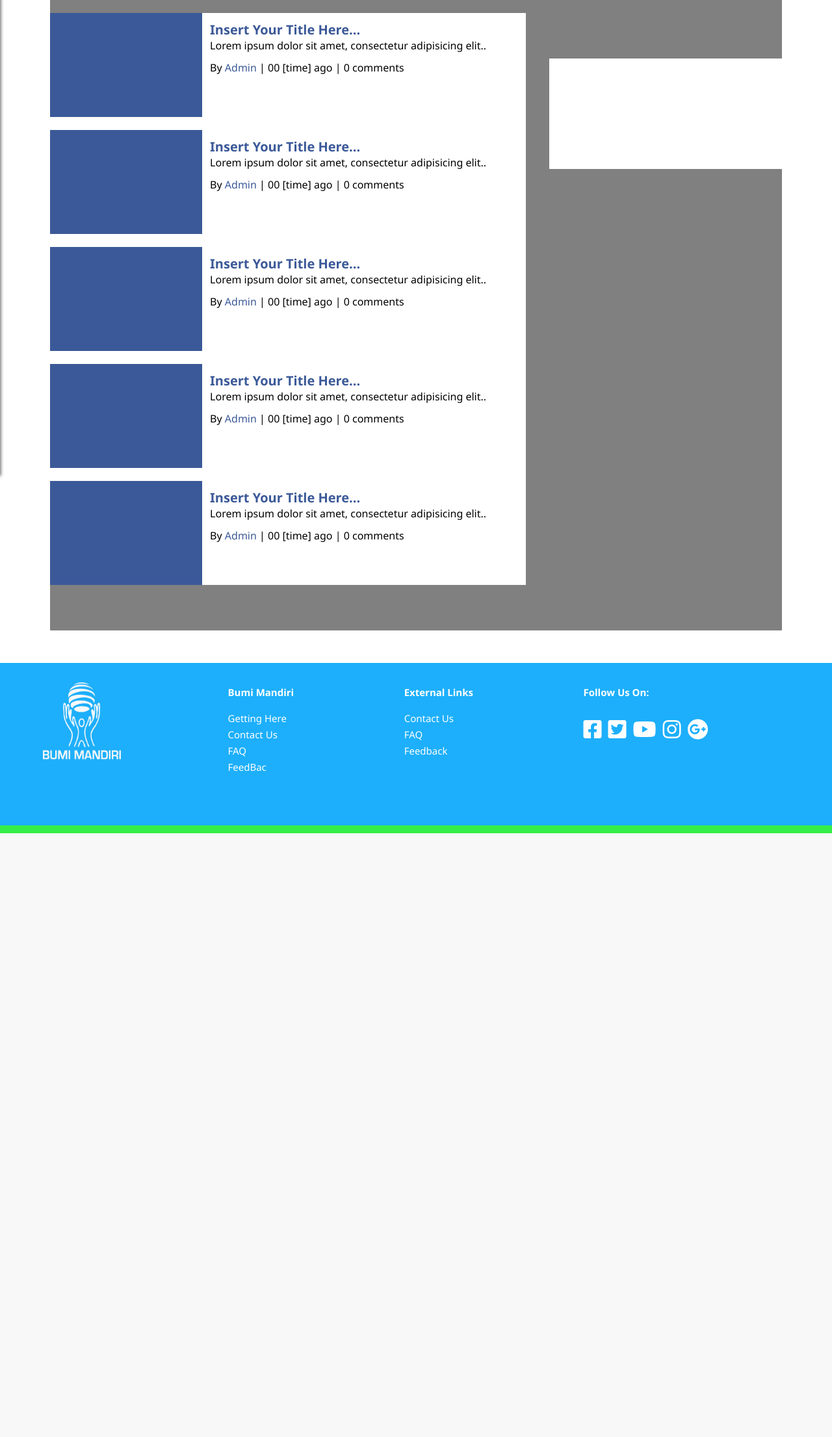
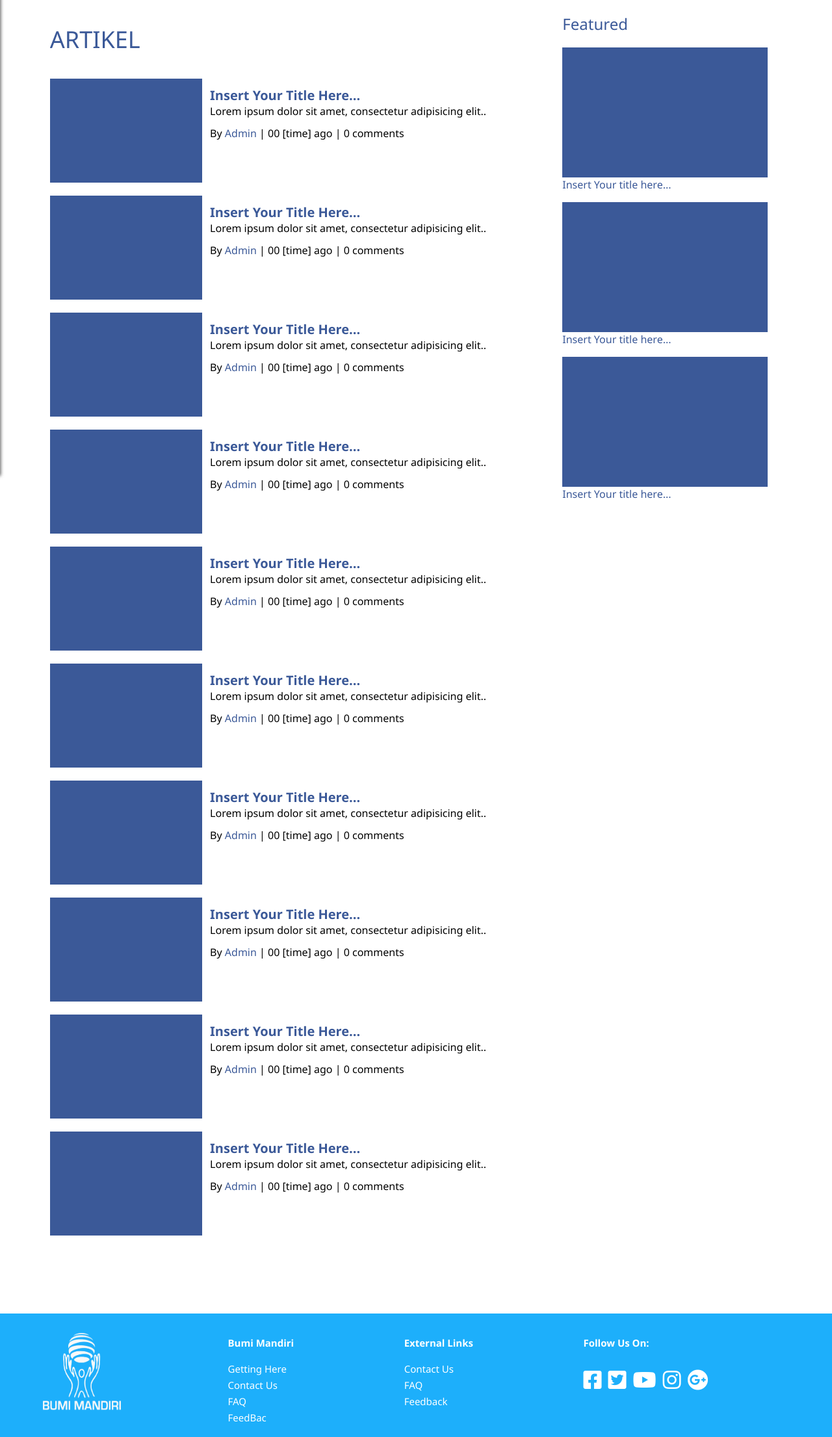
Before and after one commit to vinzhaHerman/bumimandiri, a CodeIgniter app: page /PBumiMandiri/Web/kegiatan in a window 1280 px wide. Shown: the part 70-2281 px from the top of the page at 65% size. Before the commit the page ends 1352 px from the top, so only its background shows below. Run offline with CodeIgniter, Linux system fonts and the light colour scheme; some libraries are stand-ins or nearby versions.

Commit message:
update artikel

```diff
--- a/application/views/pages/kegiatan.php
+++ b/application/views/pages/kegiatan.php
@@ -7,7 +7,21 @@
 
 
         <div class="list-featured">
-            <div class="list-subtitle"></div>
+            <div class="list-subtitle">Featured</div>
+            <div class="featured-row">
+                <div class="featured-box">
+                    <div class="featured-img"></div>
+                    <div class="featured-title">Insert Your title here...</div>
+                </div>
+                <div class="featured-box">
+                    <div class="featured-img"></div>
+                    <div class="featured-title">Insert Your title here...</div>
+                </div>
+                <div class="featured-box">
+                    <div class="featured-img"></div>
+                    <div class="featured-title">Insert Your title here...</div>
+                </div>
+            </div>
         </div>
 
 
@@ -15,6 +29,47 @@
 
 
         <div class="list-row">
+        <div class="section-title">ARTIKEL</div>
+        <div class="list-box-container">
+            <div class="list-box-content list-box-img"></div>
+            <div class="list-box-content list-box-text">
+                <div class="list-box-title">Insert Your Title Here...</div>
+                <div class="list-box-desc">Lorem ipsum dolor sit amet, consectetur adipisicing elit..</div>
+                <div class="content-atr">By <span style="color: #3b5998;">Admin</span> | 00 [time] ago | 0 comments</div>
+            </div>
+        </div>
+        <div class="list-box-container">
+            <div class="list-box-content list-box-img"></div>
+            <div class="list-box-content list-box-text">
+                <div class="list-box-title">Insert Your Title Here...</div>
+                <div class="list-box-desc">Lorem ipsum dolor sit amet, consectetur adipisicing elit..</div>
+                <div class="content-atr">By <span style="color: #3b5998;">Admin</span> | 00 [time] ago | 0 comments</div>
+            </div>
+        </div>
+        <div class="list-box-container">
+            <div class="list-box-content list-box-img"></div>
+            <div class="list-box-content list-box-text">
+                <div class="list-box-title">Insert Your Title Here...</div>
+                <div class="list-box-desc">Lorem ipsum dolor sit amet, consectetur adipisicing elit..</div>
+                <div class="content-atr">By <span style="color: #3b5998;">Admin</span> | 00 [time] ago | 0 comments</div>
+            </div>
+        </div>
+        <div class="list-box-container">
+            <div class="list-box-content list-box-img"></div>
+            <div class="list-box-content list-box-text">
+                <div class="list-box-title">Insert Your Title Here...</div>
+                <div class="list-box-desc">Lorem ipsum dolor sit amet, consectetur adipisicing elit..</div>
+                <div class="content-atr">By <span style="color: #3b5998;">Admin</span> | 00 [time] ago | 0 comments</div>
+            </div>
+        </div>
+        <div class="list-box-container">
+            <div class="list-box-content list-box-img"></div>
+            <div class="list-box-content list-box-text">
+                <div class="list-box-title">Insert Your Title Here...</div>
+                <div class="list-box-desc">Lorem ipsum dolor sit amet, consectetur adipisicing elit..</div>
+                <div class="content-atr">By <span style="color: #3b5998;">Admin</span> | 00 [time] ago | 0 comments</div>
+            </div>
+        </div>
         <div class="list-box-container">
             <div class="list-box-content list-box-img"></div>
             <div class="list-box-content list-box-text">
--- a/assets/css/global.css
+++ b/assets/css/global.css
@@ -250,6 +250,13 @@ nav ul li a{
 
 
 /* -----------------------------------box buat artikel dan promosi------------------------------------------*/
+.section-title{
+    font-family: 'Segoe UI', Tahoma, Geneva, Verdana, sans-serif;
+    font-size: 36px;
+    font-weight: lighter;
+    color: #3b5998;
+    margin: 36px 0;
+}
 .box-slider-container{
     font-family: 'Segoe UI', Tahoma, Geneva, Verdana, sans-serif;
     width: 90%;
@@ -293,15 +300,32 @@ nav ul li a{
 .list-featured{
     font-family: 'Segoe UI', Tahoma, Geneva, Verdana, sans-serif;
     position: absolute;
-    top: 20%;
-    right: 0;
-    width: 34%;
-    height: 120px;
+    top: 0;
+    right: 2%;
+    width: 28%;
+    height: auto;
     margin: auto;
     overflow: hidden;
     padding-bottom: 50px;
     background-color: white;
     /* border: 2px solid green; */
+}
+.featured-box{
+    margin: 16px 0;
+}
+.list-subtitle{
+    font-size: 24px;
+    color: #3b5998;
+    font-weight: lighter;
+    margin: 20px 0;
+}
+.featured-img{
+    width: 100%;
+    height: 25vh;
+    background-color: #3b5998;
+}
+.featured-title{
+    color: #3b5998;
 }
 
 
@@ -310,11 +334,11 @@ nav ul li a{
 
 .list-container{
     font-family: 'Segoe UI', Tahoma, Geneva, Verdana, sans-serif;
+    position: relative;
     width: 88%;
     margin: auto;
     overflow: hidden;
     padding-bottom: 50px;
-    background-color: grey;
     /* border: 2px solid green; */
 }
 .list-row{
```
